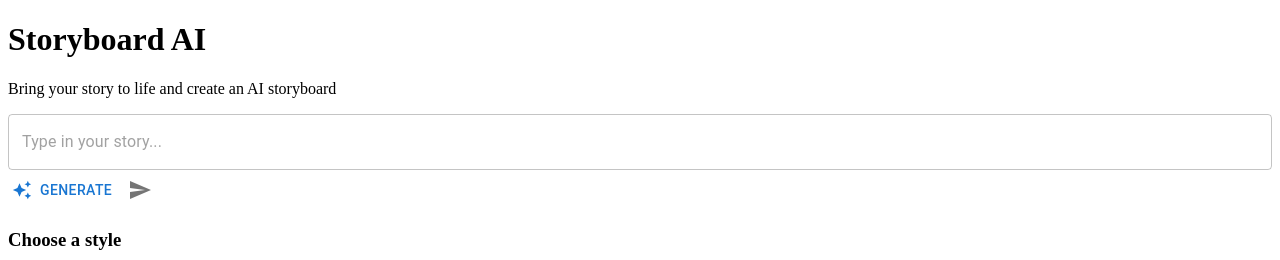
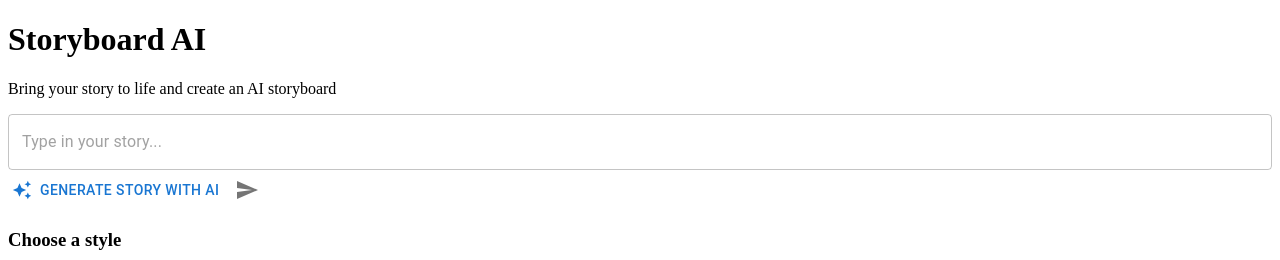
Before and after one commit to Zion-Dev1/storyboard-ai, a React (Vite) app in the folder client/: page / in a window 1280 px wide. Shown: the top 260 px of the page. Built offline with nearby package versions, Linux system fonts and the light colour scheme.

Commit message:
simplified StoryInput component to just have the input field

```diff
--- a/client/src/components/GenerateStoryBtn.tsx
+++ b/client/src/components/GenerateStoryBtn.tsx
@@ -43,7 +43,7 @@ const GenerateStoryBtn = () => {
       }}
       startIcon={isGenerating ? <CircularProgress /> : <AutoAwesome />}
     >
-      Generate
+      Generate Story with AI
     </Button>
   );
 };
--- a/client/src/components/StoryInput.tsx
+++ b/client/src/components/StoryInput.tsx
@@ -1,24 +1,8 @@
-import React from "react";
-import { useNavigate } from "react-router-dom";
-
-import { TextField, IconButton } from "@mui/material";
-import { Send } from "@mui/icons-material";
-
+import { TextField } from "@mui/material";
 import useStoryInputStore from "../store/storyInputStore";
-import GenerateStoryBtn from "./GenerateStoryBtn";
 
 const StoryInput = () => {
-  const { storyInInput, setStoryInInput } =
-    useStoryInputStore();
-
-  const navigate = useNavigate();
-
-  const handleSubmit = (e: React.FormEvent) => {
-    e.preventDefault();
-    if (!storyInInput) return;
-
-    navigate("/board");
-  };
+  const { storyInInput, setStoryInInput } = useStoryInputStore();
 
   return (
     <div>
@@ -29,12 +13,6 @@ const StoryInput = () => {
         onChange={(e) => setStoryInInput(e.target.value)}
         multiline
       ></TextField>
-
-      <GenerateStoryBtn/>
-
-      <IconButton type="submit" onClick={handleSubmit}>
-        <Send />
-      </IconButton>
     </div>
   );
 };
--- a/client/src/pages/Home.tsx
+++ b/client/src/pages/Home.tsx
@@ -1,13 +1,35 @@
 import StoryInput from "../components/StoryInput";
 import StyleDropdown from "../components/StyleDropdown";
+import GenerateStoryBtn from "../components/GenerateStoryBtn";
+
+import { useNavigate } from "react-router-dom";
+import { IconButton } from "@mui/material";
+import { Send } from "@mui/icons-material";
+import useStoryInputStore from "../store/storyInputStore";
 
 const HomeScreen = () => {
+  const { storyInInput } = useStoryInputStore();
+
+  const navigate = useNavigate();
+
+  const handleSubmit = (e: React.FormEvent) => {
+    e.preventDefault();
+    if (!storyInInput) return;
+
+    navigate("/board");
+  };
+
   return (
     <>
       <h1>Storyboard AI</h1>
       <p>Bring your story to life and create an AI storyboard</p>
       <StoryInput />
-      <StyleDropdown/>
+      <GenerateStoryBtn />
+
+      <IconButton type="submit" onClick={handleSubmit}>
+        <Send />
+      </IconButton>
+      <StyleDropdown />
     </>
   );
 };
```
